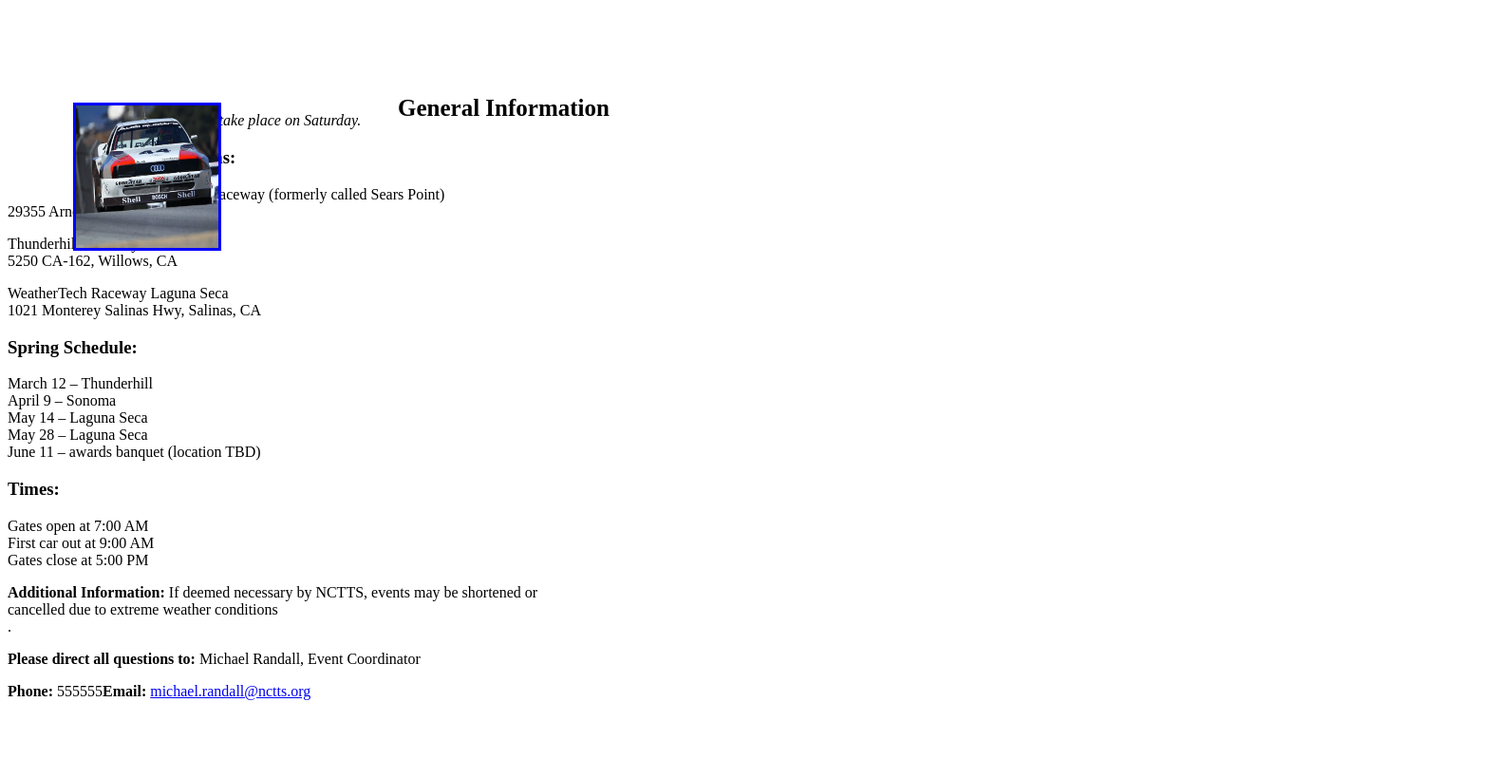
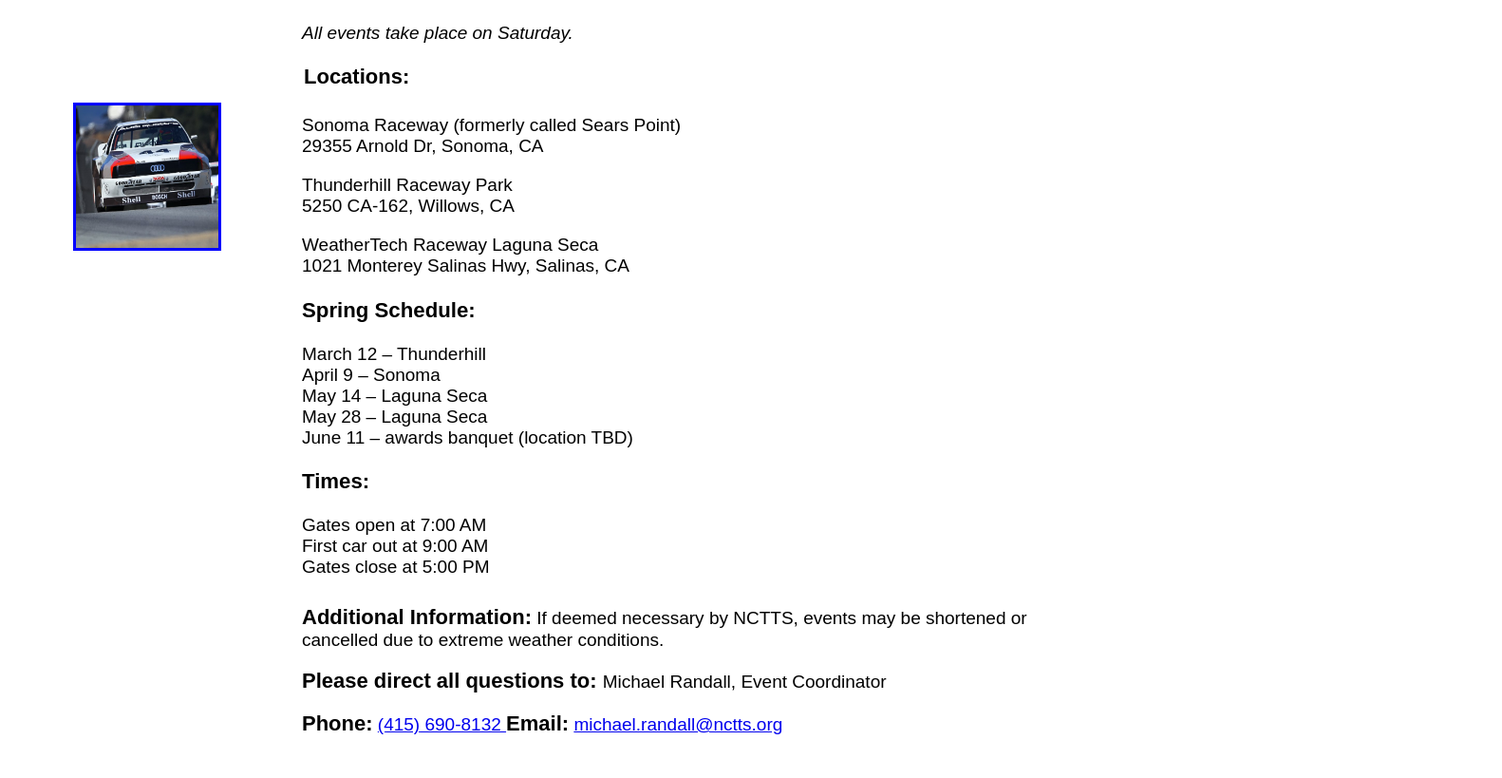
Before and after one commit to Jaumemasmorla/Ubiqum1, a plain HTML site: page project1/info.html in a window 1280 px wide. Shown: the part 216-1035 px from the top of the page at 95% size, 1582 px wide, since content can reach past the window. Before the commit the page ends 969 px from the top, so only its background shows below. Drawn offline with Linux system fonts and the light colour scheme.

Commit message:
info.html with css3

```diff
--- a/asset/style/nctss_3.css
+++ b/asset/style/nctss_3.css
@@ -118,3 +118,51 @@
     left: -600px;
     top: 24px;
 }
+
+.information{
+    position: relative;
+    left: 140px;
+
+}
+
+.description{
+    position: relative;
+    left: -8px;
+    top: -25px;
+}
+
+
+.description title{
+
+}
+
+.description text{
+    font-size: 19px;
+}
+
+.container .information{
+    position: relative;
+    left: 140px;
+    font-size: 19px;
+    bottom: 45px;
+}
+
+.location{
+
+        position: relative;
+        right: 154px;
+        font-size: 22px;
+        bottom: 5px;
+        margin: none;
+}
+
+.additional {
+    position: relative;
+    left: 280px;
+    bottom: 80px;
+    font-size: 19px;
+}
+
+.additional b{
+    font-size: 22px;
+}
--- a/project1/info.html
+++ b/project1/info.html
@@ -19,10 +19,14 @@
             <!--end title block-->
         </div>
     </header>
+    <div class="main container">
         <section class="information">
-        <h2 class="description"><b>General Information</b></h2>
-        <p><i>All events take place on Saturday.</i></p>
-        <h3><b>Locations:</b></h3>
+            <div class="description">
+                <h2 class="description title"><b>General Information</b></h2>
+                <p class="description text"><i>All events take place on Saturday.</i></p>
+            </div>
+            <div class="container information">
+                <h3 class="location"><b>Locations:</b></h3>
                     <p>Sonoma Raceway (formerly called Sears Point)<br>
                             29355 Arnold Dr, Sonoma, CA</p>
                     <p>Thunderhill Raceway Park<br>
@@ -39,10 +43,12 @@
                     <p>Gates open at 7:00 AM<br>
                         First car out at 9:00 AM<br>
                         Gates close at 5:00 PM</p>
+            </div>
         </section>
         <aside class="additional">
-        <p><b>Additional Information:</b> If deemed necessary by NCTTS, events may be shortened or <br>cancelled due to extreme weather conditions<br>.</p>
+            <p><b>Additional Information:</b> If deemed necessary by NCTTS, events may be shortened or <br>cancelled due to extreme weather conditions.<br></p>
             <p><b>Please direct all questions to: </b>Michael Randall, Event Coordinator<br></p>
-        <p><b>Phone:</b> 555555<b>Email:</b> <a href="michael.randall@nctts.org">michael.randall@nctts.org</a></p>
+            <p><b>Phone:</b> <a href="tel:(415) 690-8132"> (415) 690-8132 </a><b> Email:</b> <a href="mailto:michael.randall@nctts.org">michael.randall@nctts.org</a></p>
+    </div>
 </body>
 </html>
```
Lines whose indentation alone changed are shown as unchanged.
